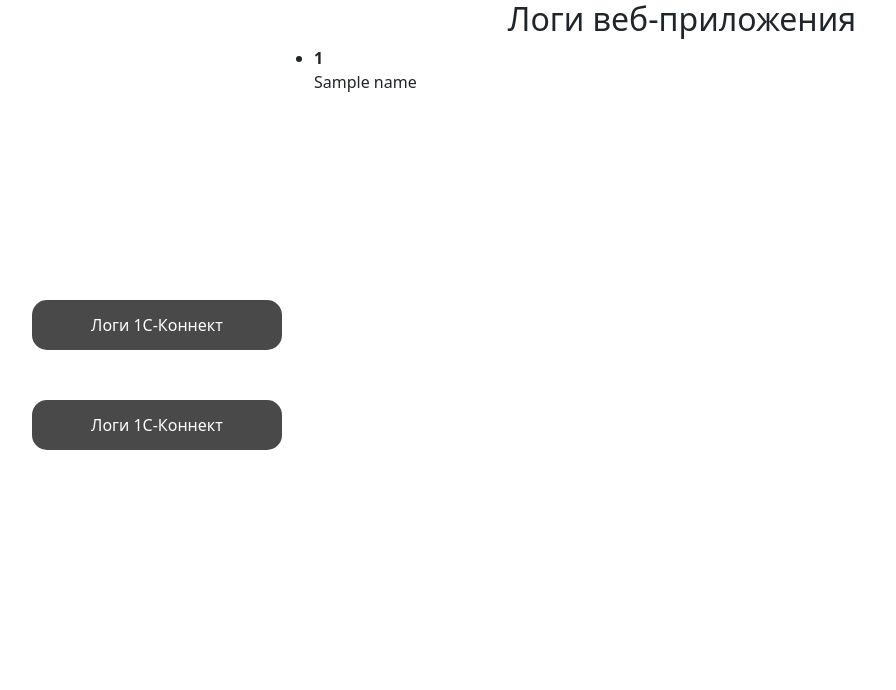
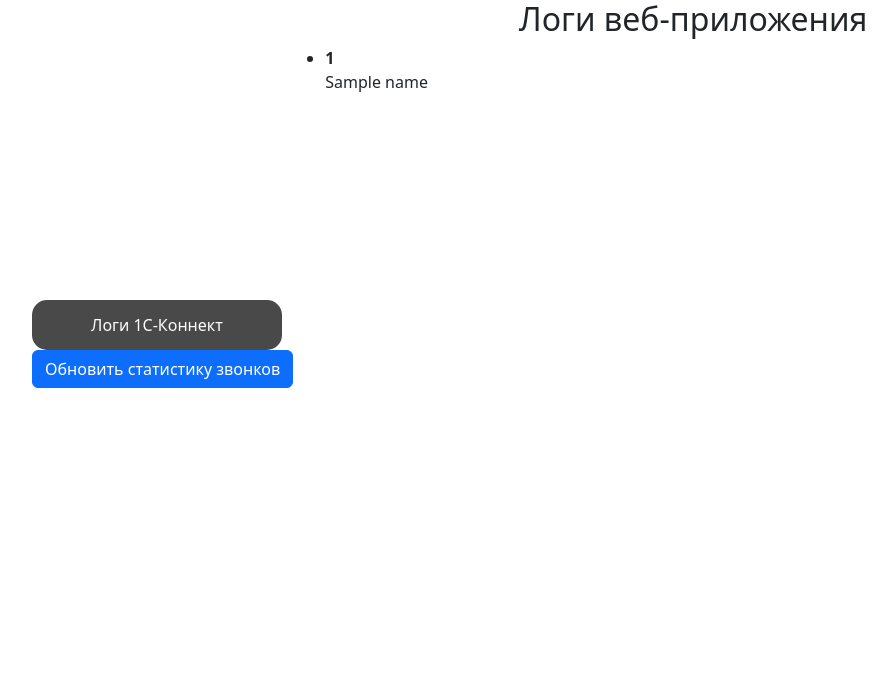
Before and after one commit to cdkintegracia/web_app_4dk, a Flask app: template web_app_4dk/templates/main_page.html in a window 1280 px wide. Shown: the top 690 px of the page, without its empty margins (50-946 px from the left). Run offline with Flask 2, Linux system fonts and the light colour scheme; the template is opened without the code that fills it: most values are stand-ins (such as "Sample title", 1, 10 or a date in 2020); parts of the project's set-up code (start-up, migrations or seed data) failed here and were passed over.

Commit message:
Update main_page.html

```diff
--- a/web_app_4dk/templates/main_page.html
+++ b/web_app_4dk/templates/main_page.html
@@ -14,9 +14,9 @@
         <a href="/static/logs/connect_logs.txt" download="connect">
           Логи 1С-Коннект
         </a>
-        <a href="#" download="connect">
-          Логи 1С-Коннект
-        </a>
+        <button type="button" class="btn btn-primary" data-bs-toggle="modal" data-bs-target="#exampleModal">
+          Обновить статистику звонков
+        </button>
       </div>
       <div class="logs_block" align="center">
       <h2>Логи веб-приложения</h2>
```
